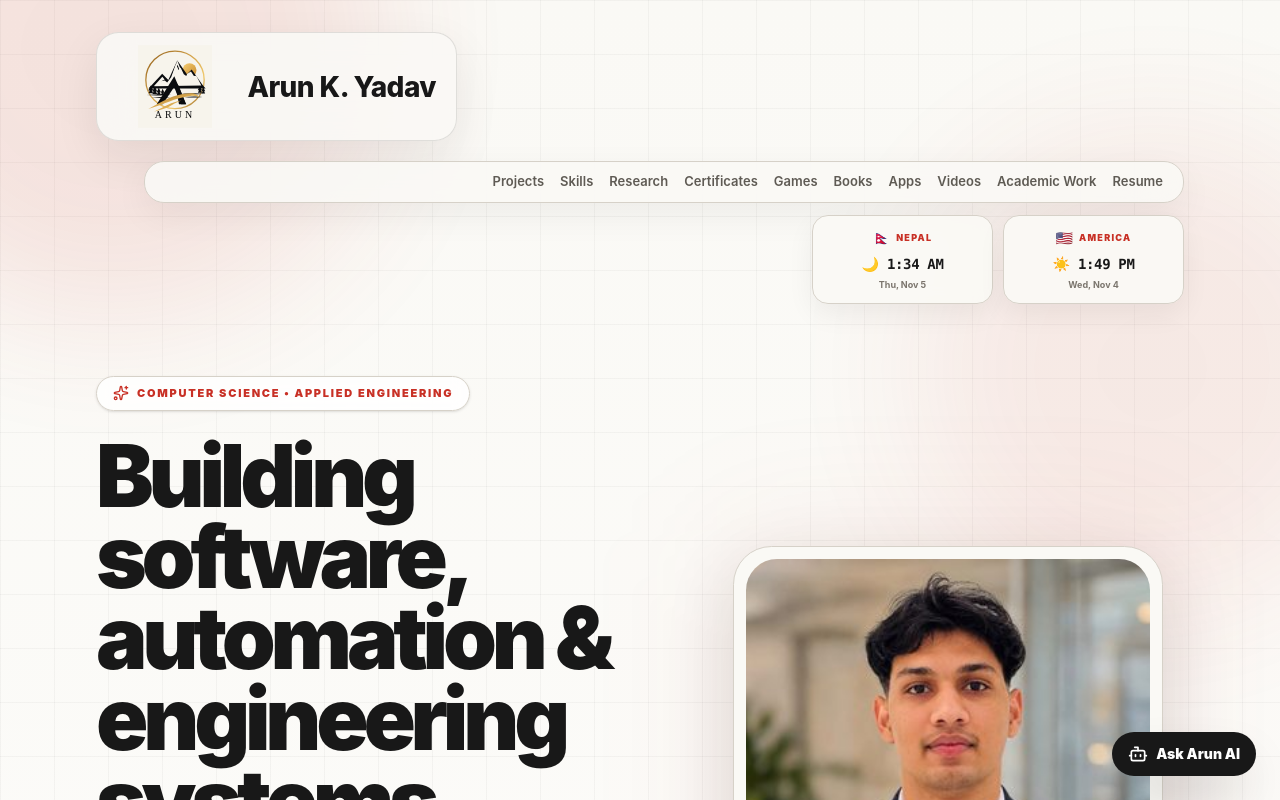
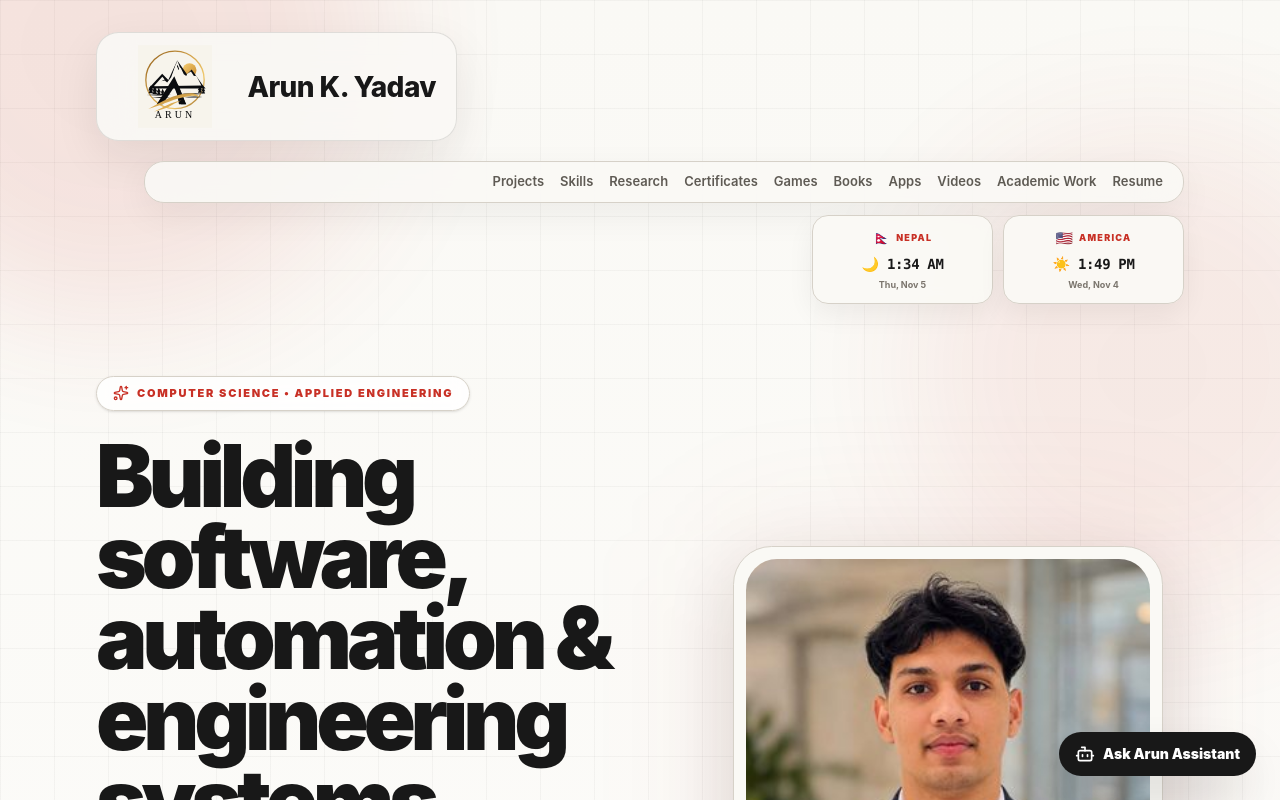
Before and after one commit to arunyadav-214/learning-website, a Next.js app: page / in a window 1280 px wide. Shown: the top 800 px of the page. Built offline with nearby package versions, Linux system fonts and the light colour scheme.

Commit message:
Rename Arun AI to Arun Assistant

```diff
--- a/app/ArunBot.tsx
+++ b/app/ArunBot.tsx
@@ -23,7 +23,7 @@ export default function ArunBot() {
     {
       role: "assistant",
       content:
-        "Hi! I’m Arun AI. Ask me about Arun’s projects, skills, research, academic work, games, or where to find something on this site.",
+        "Hi! I’m Arun Assistant. Ask me about Arun’s projects, skills, research, academic work, games, or where to find something on this site.",
     },
   ]);
   const endRef = useRef<HTMLDivElement | null>(null);
@@ -86,7 +86,7 @@ export default function ArunBot() {
                 <Bot className="h-5 w-5" />
               </div>
               <div>
-                <p className="font-black tracking-tight">Arun AI</p>
+                <p className="font-black tracking-tight">Arun Assistant</p>
                 <p className="text-xs text-white/60">Personal portfolio assistant</p>
               </div>
             </div>
@@ -94,7 +94,7 @@ export default function ArunBot() {
               type="button"
               onClick={() => setOpen(false)}
               className="grid h-9 w-9 place-items-center rounded-full border border-white/15 transition hover:bg-white/10"
-              aria-label="Close Arun AI"
+              aria-label="Close Arun Assistant"
             >
               <X className="h-4 w-4" />
             </button>
@@ -132,7 +132,7 @@ export default function ArunBot() {
             {sending ? (
               <div className="mr-16 flex items-center gap-2 rounded-2xl rounded-tl-md border border-black/8 bg-white px-4 py-3 text-sm text-black/55">
                 <Sparkles className="h-4 w-4 animate-pulse" />
-                Arun AI is thinking...
+                Arun Assistant is thinking...
               </div>
             ) : null}
             <div ref={endRef} />
@@ -163,7 +163,7 @@ export default function ArunBot() {
               </button>
             </div>
             <p className="mt-2 text-center text-[10px] text-black/40">
-              Arun AI answers questions about this portfolio.
+              Arun Assistant answers questions about this portfolio.
             </p>
           </form>
         </section>
@@ -173,10 +173,10 @@ export default function ArunBot() {
         type="button"
         onClick={() => setOpen((value) => !value)}
         className="ml-auto flex items-center gap-2 rounded-full bg-[#181818] px-4 py-3 font-black text-white shadow-2xl transition hover:-translate-y-0.5 hover:bg-[#c83025]"
-        aria-label="Open Arun AI"
+        aria-label="Open Arun Assistant"
       >
         <Bot className="h-5 w-5" />
-        <span className="text-sm">Ask Arun AI</span>
+        <span className="text-sm">Ask Arun Assistant</span>
       </button>
     </div>
   );
```
